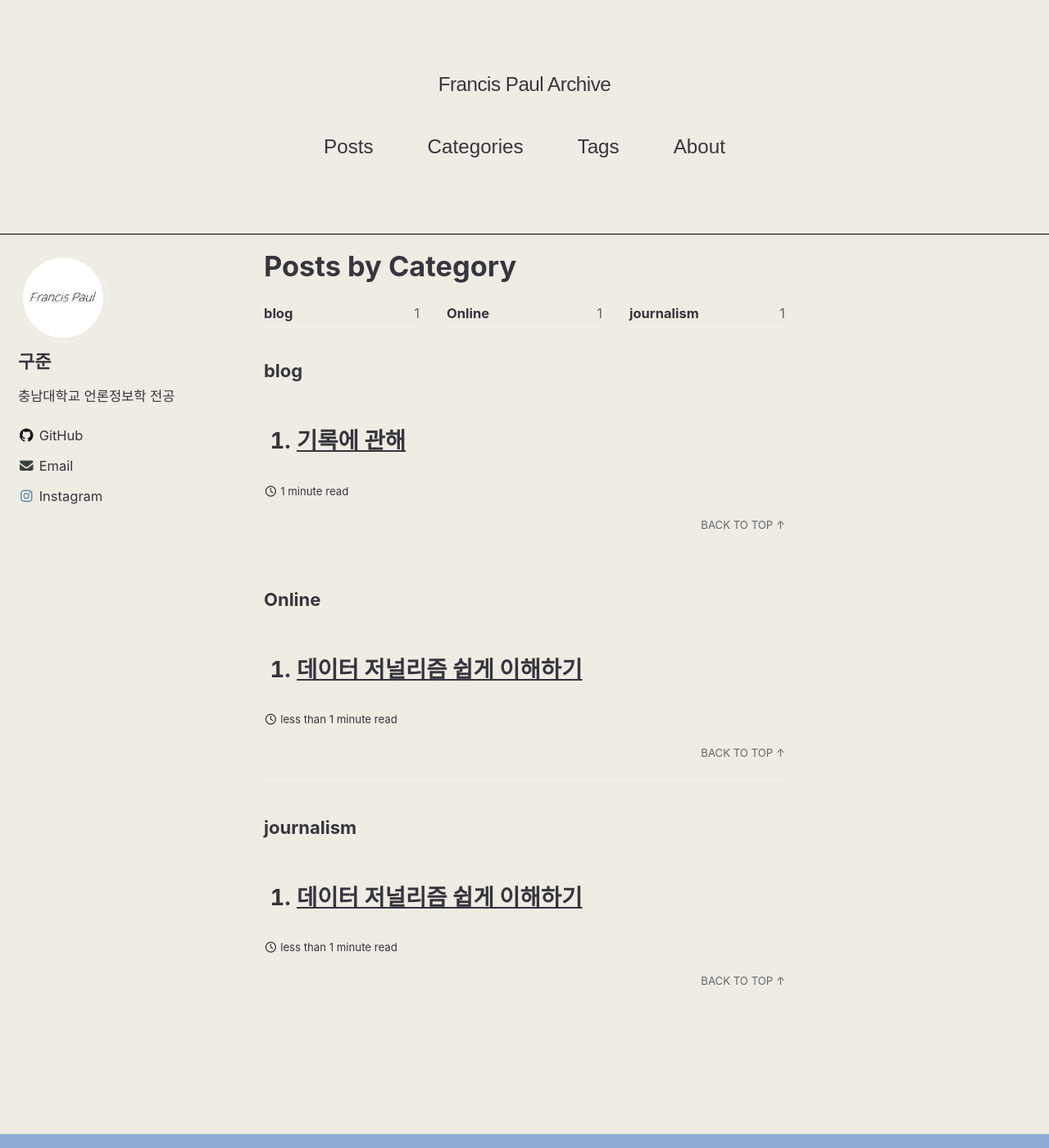
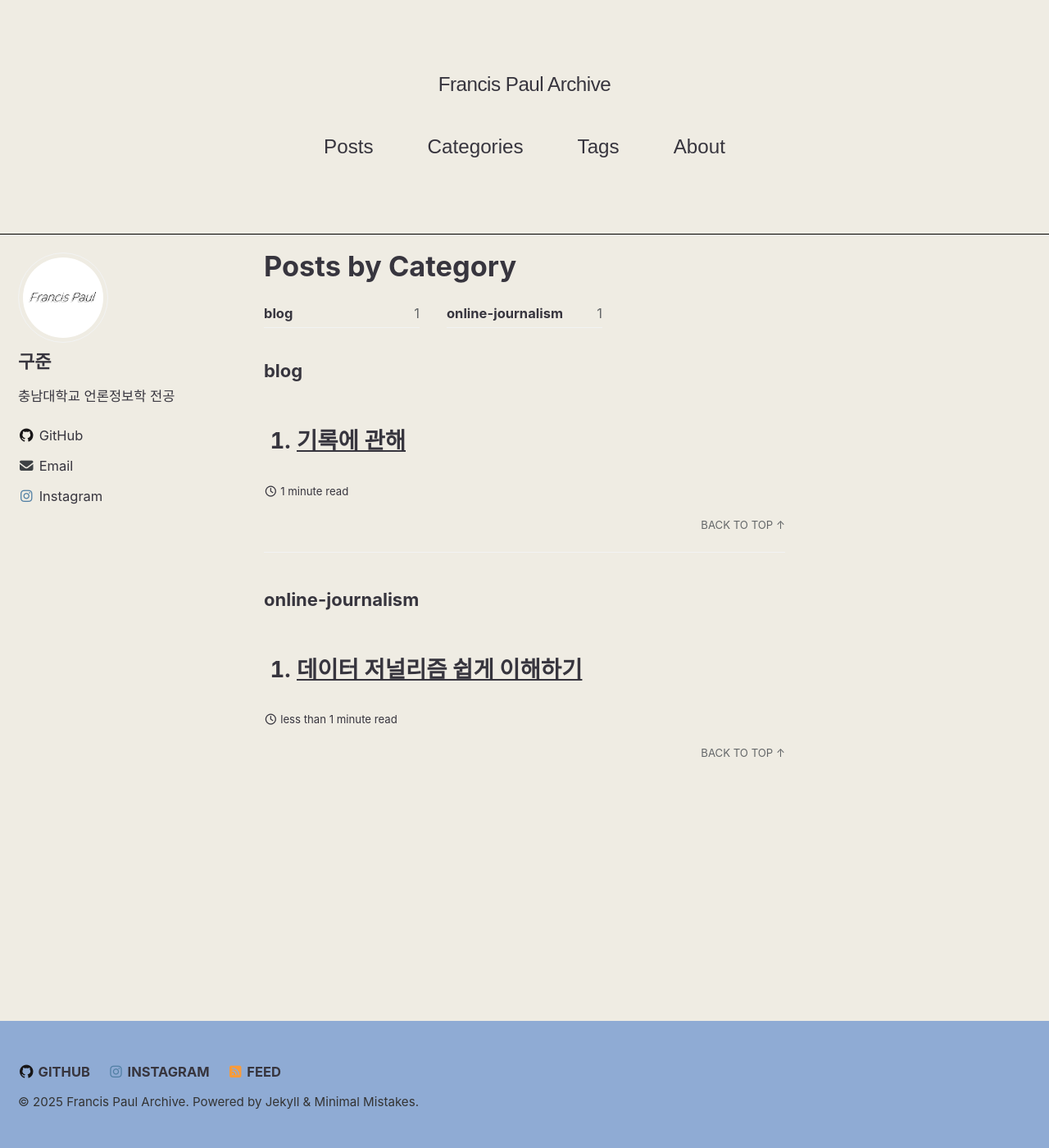
Before and after one commit to Francis-Paul-0109/Francis-Paul-0109.github.io, a Jekyll site: the page built from _pages/category-archive.md, in a window 1280 px wide and 1400 px high. Shown: the whole window at 82% size. Built offline with Jekyll 4.4.1, drawn with Linux system fonts in a browser that asks for light colours; cached includes are drawn as plain includes; some web fonts are replaced; some of the changed lines change nothing that is shown.

Commit message:
Update 2025-12-06-데이터저널리즘.md

```diff
--- a/_posts/2025-12-06-데이터저널리즘.md
+++ b/_posts/2025-12-06-데이터저널리즘.md
@@ -1,7 +1,7 @@
 ---
-title: "001. 데이터 저널리즘 쉽게 이해하기"
-categories: Online journalism
-layout: fullscreen
+title: "002. 데이터 저널리즘 쉽게 이해하기"
+categories: online-journalism
+layout: fullscreen-scrolly
 sidebar: false
 footer: false
 masthead: false
@@ -10,103 +10,24 @@
 text_width: "90%"
 text_margin_left: "15%"
 text_padding_top: "0vh"
+slug: "data-journalism"
 ---
 
-<section class="auto-scrolly">
+<div class="auto-scrolly">
 
-  <div class="scrolly-text">
-
-    <div class="step" data-img="data_intro.jpg">
-      <em><strong>데이터 저널리즘이란?</strong></em>
-      <p>데이터 기반으로 사실을 탐구하고, 그 사실을 독자에게 쉽게 전달하는 스토리텔링 저널리즘입니다.</p>
-    </div>
-
-    <div class="step" data-img="data_collection.jpg">
-      <em><strong>1. 데이터 수집</strong></em>
-      <p>뉴스, 공공 데이터, API 등 다양한 출처에서 <span class="highlight-keyword">데이터 수집</span>을 진행합니다.</p>
-    </div>
-
-    <div class="step" data-img="data_analysis.jpg">
-      <em><strong>2️. 데이터 분석</strong></em>
-      <p>수집한 데이터를 정리, 통계 처리, 패턴 분석 등을 통해 의미를 찾아냅니다.
-      핵심 과정: <span class="highlight-keyword">데이터 분석</span></p>
-    </div>
-
-    <div class="step" data-img="data_visualization.jpg">
-      <em><strong>3️. 시각화</strong></em>
-      <p>차트, 그래프, 지도 등으로 데이터를 시각적으로 표현하여 독자가 쉽게 이해하도록 합니다.
-      중요 포인트: <span class="highlight-keyword">시각화</span></p>
-    </div>
-
-    <div class="step" data-img="data_examples.jpg">
-      <em><strong>실제 사례</strong></em>
-      <ul>
-        <li>The Guardian: 범죄 데이터 지도</li>
-      </ul>
-      데이터를 직관적으로 보여주어 국민 이해를 도왔습니다.
-    </div>
-
-    <div class="step" data-img="data_conclusion.jpg">
-      <p>앞으로 뉴스 소비 시, 데이터를 어떻게 해석하고 시각화했는지 살펴보면 더욱 깊은 이해가 가능합니다.</p>
-    </div>
-
+  <div class="step" data-img="data_intro.jpg">
+    <em><strong>데이터 저널리즘이란?</strong></em>
+    <p>데이터 기반으로 사실을 탐구하고, 독자에게 쉽게 전달하는 <span class="highlight-keyword">스토리텔링 저널리즘</span>입니다.</p>
   </div>
 
-</section>
+  <div class="step" data-img="data_collection.jpg">
+    <em><strong>1. 데이터 수집</strong></em>
+    <p>뉴스, 공공 데이터, API 등 다양한 출처에서 데이터를 수집합니다.</p>
+  </div>
 
-<!-- GSAP ScrollTrigger + 키워드 강조 애니메이션 -->
-<script>
-gsap.registerPlugin(ScrollTrigger);
+  <div class="step" data-img="data_analysis.jpg">
+    <em><strong>2. 데이터 분석</strong></em>
+    <p>수집한 데이터를 정리, 통계 처리, 패턴 분석 등을 통해 의미를 찾아냅니다.</p>
+  </div>
 
-const steps = document.querySelectorAll(".step");
-const img = document.getElementById("auto-img");
-
-// 초기 설정
-steps.forEach((step, i) => {
-  if(i === 0) step.classList.add("active");
-});
-img.src = `/assets/images/post/2.데이터저널리즘/${steps[0].dataset.img}`;
-
-// 스크롤 트리거 설정
-steps.forEach((step, index) => {
-  ScrollTrigger.create({
-    trigger: step,
-    start: "top 60%",
-    end: "bottom 40%",
-    onEnter: () => activateStep(step),
-    onEnterBack: () => activateStep(step)
-  });
-});
-
-function activateStep(step) {
-  // 이미지 변경
-  const newImg = step.dataset.img;
-  if(img.src.indexOf(newImg) === -1) {
-    gsap.to(img, {opacity: 0, duration: 0.4, onComplete: () => {
-      img.src = `/assets/images/post/2.데이터저널리즘/${newImg}`;
-      gsap.to(img, {opacity: 1, duration: 0.4});
-    }});
-  }
-
-  // 텍스트 활성화
-  steps.forEach(s => s.classList.remove("active"));
-  step.classList.add("active");
-
-  // 텍스트 등장 애니메이션
-  gsap.fromTo(step, {y: 30, opacity: 0}, {y: 0, opacity: 1, duration: 0.6, ease: "power2.out"});
-
-  // 핵심 키워드 강조 애니메이션
-  const kw = step.querySelectorAll(".highlight-keyword");
-  kw.forEach(k => {
-    gsap.fromTo(k, {scale: 0.8, color: "#ff9800", opacity: 0},
-                        {scale: 1, color: "#ff9800", opacity: 1, duration: 0.6, ease: "back.out(1.7)"});
-  });
-}
-</script>
-
-<style>
-.highlight-keyword {
-  font-weight: bold;
-  color: #ffffff;
-}
-</style>
+</div>
```
